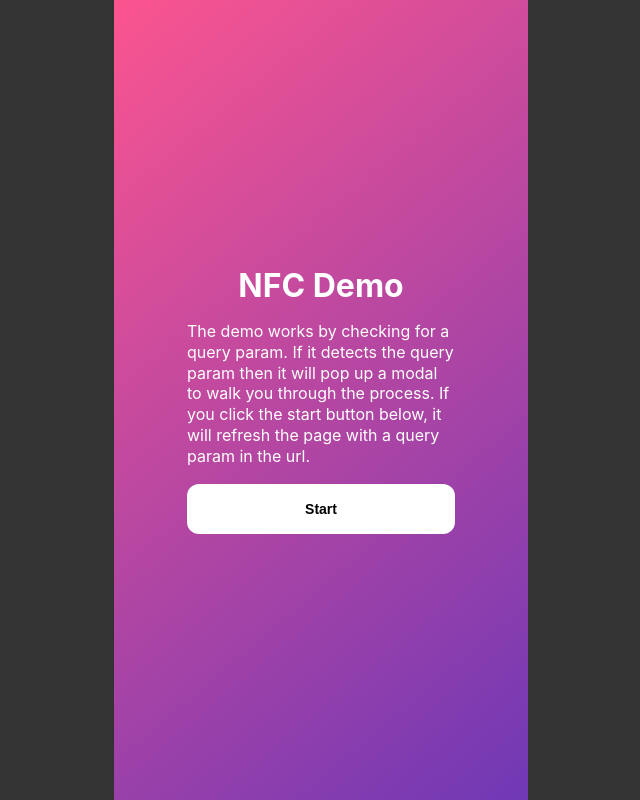
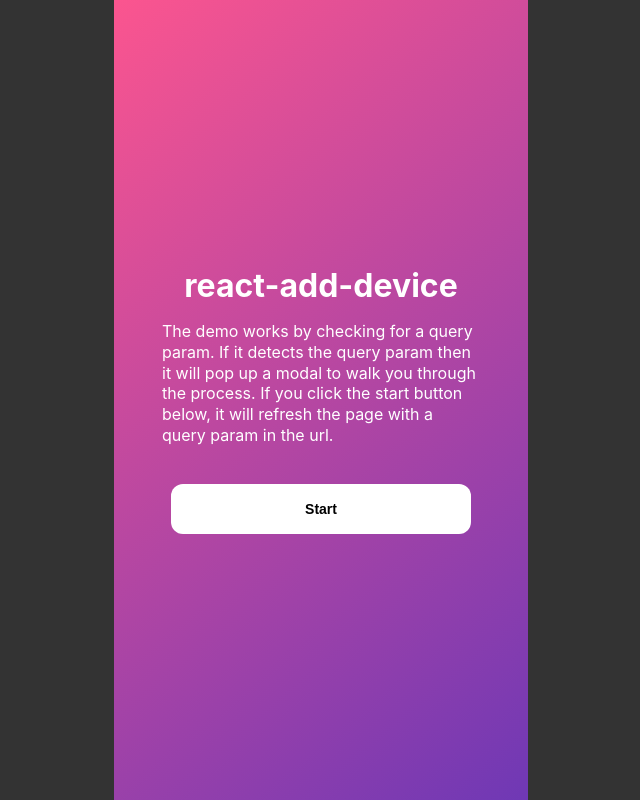
Before and after one commit to timothyac/react-add-device, a React (Create React App) app: page / in a window 1280 px wide. Shown: the whole page, without its empty margins (319-959 px from the left). Built offline with nearby package versions, Linux system fonts and the light colour scheme.

Commit message:
Changing header

```diff
--- a/src/App.jsx
+++ b/src/App.jsx
@@ -26,7 +26,7 @@ const App = () => {
     <div className="app">
       <div className="phone">
         <div className="centerpiece">
-          <h1>NFC Demo</h1>
+          <h1>react-add-device</h1>
           <p>
             The demo works by checking for a query param. If it detects the
             query param then it will pop up a modal to walk you through the
--- a/src/index.scss
+++ b/src/index.scss
@@ -61,7 +61,7 @@ h1 {
   align-items: center;
   border-radius: 2rem;
   height: 300px;
-  width: 300px;
+  width: 350px;
   padding: 1rem;
   color: #fff;
 
```
